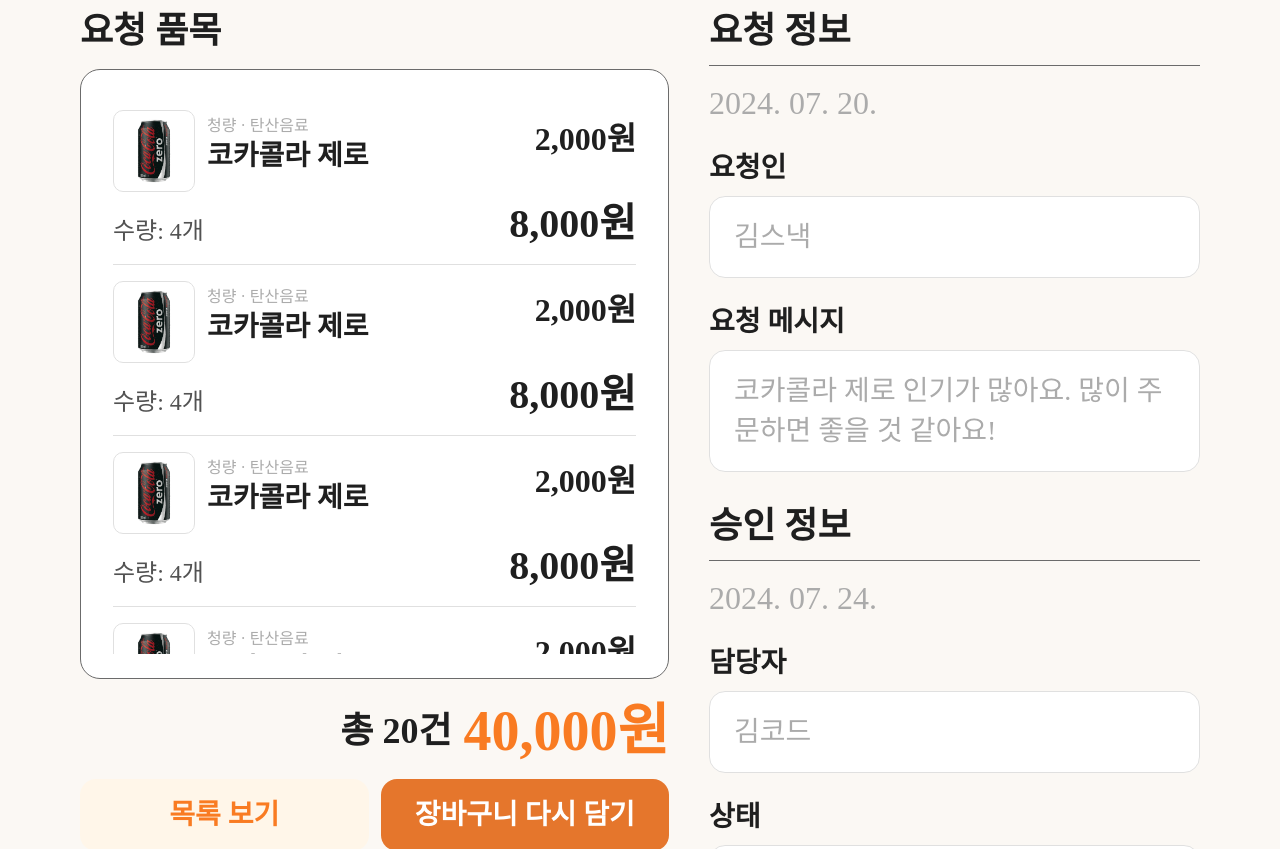
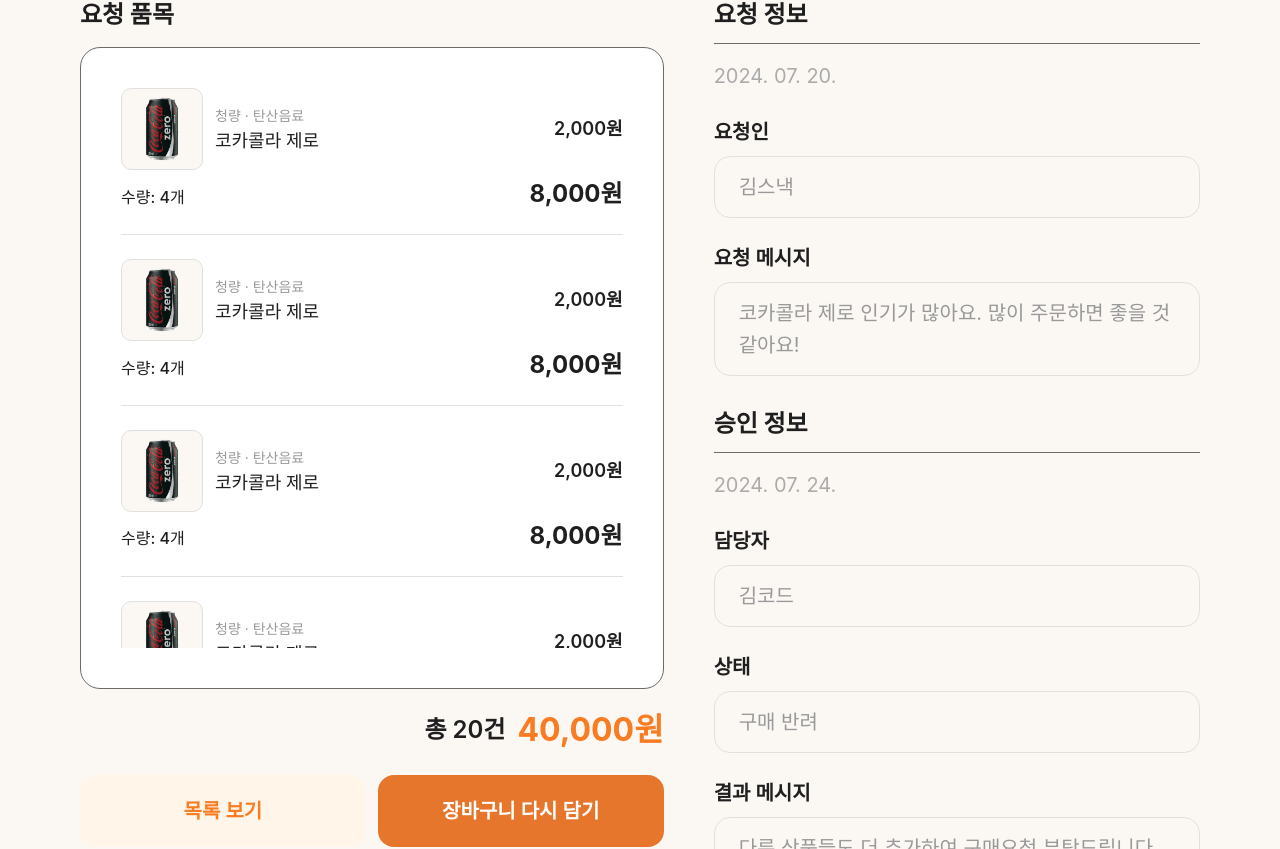
Before and after one commit to Codeit-Snack/frontend, a Next.js app: page /purchase-request-detail in a window 1280 px wide. Shown: the part 211-1060 px from the top of the page. Built offline with nearby package versions, Linux system fonts and the light colour scheme; a web font is replaced by a local one.

Commit message:
[fix]ui수정정

```diff
--- a/src/app/purchase-request-detail/page.tsx
+++ b/src/app/purchase-request-detail/page.tsx
@@ -17,10 +17,10 @@
 function InfoField({ label, value }: { label: string; value: string }) {
   return (
     <div className="space-y-2">
-      <p className="font-[Pretendard] text-[16px] font-semibold leading-[24px] text-[var(--black-black-400,#1F1F1F)] lg:text-[20px] lg:leading-[30px] xl:text-[28px] xl:leading-[40px]">
+      <p className="text_xl_semibold black_black_400_t">
         {label}
       </p>
-      <div className="rounded-[16px] border border-[var(--gray-gray-200,#E0E0E0)] bg-white px-5 py-4 font-[Pretendard] text-[15px] font-medium leading-[24px] text-[var(--gray-gray-400,#ABABAB)] lg:px-6 lg:py-5 lg:text-[18px] lg:leading-[28px] xl:text-[28px] xl:leading-[40px]">
+      <div className="self-stretch rounded-[16px] border border-[var(--gray-gray-200,#E0E0E0)] background_background_400_b flex items-start px-6 py-[14px] text_xl_regular gray_gray_500_t">
         {value}
       </div>
     </div>
@@ -49,27 +49,27 @@
 
       <main className={cn(CONTENT_PADDING_X, "pb-12 pt-3.5 md:pt-10")}>
         <div className="mx-auto w-full max-w-[1680px]">
-          <h1 className="mb-6 font-[Pretendard] text-[20px] font-semibold leading-[32px] text-[var(--black-black-400,#1F1F1F)] lg:text-[28px] lg:leading-[38px] xl:mb-10 xl:text-[42px] xl:leading-[52px]">
+          <h1 className="mb-6 text_3xl_semibold black_black_400_t xl:mb-10">
             구매 요청 내역
           </h1>
 
-          <div className="grid grid-cols-1 gap-8 lg:grid-cols-2 xl:grid-cols-[minmax(0,1.2fr)_minmax(0,1fr)] xl:gap-10">
+          <div className="grid grid-cols-1 gap-[50px] lg:grid-cols-2 xl:grid-cols-[minmax(0,1.2fr)_minmax(0,1fr)]">
             <section className="order-2 space-y-4 lg:order-1">
-              <h2 className="font-[Pretendard] text-[18px] font-semibold leading-[28px] text-[var(--black-black-400,#1F1F1F)] lg:text-[24px] lg:leading-[34px] xl:text-[36px] xl:leading-[44px]">
+              <h2 className="text_2xl_bold black_black_400_t">
                 요청 품목
               </h2>
 
-              <div className="rounded-[20px] border border-[var(--black-black-100,#6B6B6B)] bg-white px-4 py-4 sm:px-6 xl:px-8 xl:py-6">
-                <div className="h-[360px] overflow-y-auto lg:h-[460px] xl:h-[560px]">
+              <div className="rounded-[20px] border border-[var(--black-black-100,#6B6B6B)] bg-white p-6 xl:p-10">
+                <div className="-mr-6 h-[360px] overflow-y-auto pr-6 lg:h-[460px] xl:-mr-10 xl:h-[560px] xl:pr-10">
                   {DETAIL_ITEMS.map((item) => {
                     const rowTotal = item.quantity * item.unitPrice;
                     return (
                       <div
                         key={item.id}
-                        className="border-b border-[var(--gray-gray-200,#E0E0E0)] py-4 last:border-b-0"
+                        className="border-b border-[var(--gray-gray-200,#E0E0E0)] py-6 first:pt-0 last:pb-0 last:border-b-0"
                       >
-                        <div className="flex min-w-0 items-start gap-3">
-                          <div className="relative h-[62px] w-[62px] shrink-0 overflow-hidden rounded-[10px] border border-[var(--gray-gray-200,#E0E0E0)] bg-white p-3 xl:h-[82px] xl:w-[82px]">
+                        <div className="flex min-w-0 items-center gap-3">
+                          <div className="relative h-[62px] w-[62px] shrink-0 overflow-hidden rounded-[10px] border border-[var(--gray-gray-200,#E0E0E0)] background_background_400_b p-3 xl:h-[82px] xl:w-[82px]">
                             <Image
                               src={item.imageUrl}
                               alt={item.name}
@@ -78,23 +78,23 @@
                               unoptimized
                             />
                           </div>
-                          <div className="min-w-0 flex-1 pt-1">
-                            <p className="font-[Pretendard] text-[12px] font-medium leading-[18px] text-[var(--gray-gray-400,#ABABAB)] xl:text-[16px] xl:leading-[24px]">
+                          <div className="min-w-0 flex-1 flex flex-col justify-center">
+                            <p className="text_md_regular gray_gray_500_t">
                               {item.category}
                             </p>
-                            <p className="font-[Pretendard] text-[16px] font-semibold leading-[24px] text-[var(--black-black-400,#1F1F1F)] xl:text-[28px] xl:leading-[36px]">
+                            <p className="text_2lg_medium black_black_400_t">
                               {item.name}
                             </p>
                           </div>
-                          <p className="shrink-0 whitespace-nowrap pt-2 font-[Pretendard] text-[14px] font-semibold leading-[22px] text-[var(--black-black-400,#1F1F1F)] sm:text-[16px] sm:leading-[24px] xl:text-[32px] xl:leading-[42px]">
+                          <p className="shrink-0 whitespace-nowrap text_2lg_semibold black_black_400_t">
                             {formatPrice(item.unitPrice)}
                           </p>
                         </div>
                         <div className="mt-2 flex items-end justify-between">
-                          <p className="font-[Pretendard] text-[14px] font-medium leading-[22px] text-[var(--black-black-200,#525252)] sm:text-[16px] sm:leading-[24px] xl:text-[24px] xl:leading-[34px]">
+                          <p className="text_lg_medium black_black_400_t">
                             수량: {item.quantity}개
                           </p>
-                          <p className="whitespace-nowrap font-[Pretendard] text-[18px] font-bold leading-[26px] text-[var(--black-black-400,#1F1F1F)] sm:text-[20px] sm:leading-[28px] xl:text-[40px] xl:leading-[48px]">
+                          <p className="whitespace-nowrap text_2xl_bold black_black_400_t">
                             {formatPrice(rowTotal)}
                           </p>
                         </div>
@@ -106,26 +106,26 @@
               </div>
 
               <div className="flex flex-wrap items-center justify-end gap-2 pt-1 sm:gap-3">
-                <p className="font-[Pretendard] text-[20px] font-semibold leading-[30px] text-[var(--black-black-400,#1F1F1F)] lg:text-[24px] lg:leading-[34px] xl:text-[36px] xl:leading-[44px]">
+                <p className="text_2xl_semibold black_black_400_t">
                   총 {totalCount}건
                 </p>
-                <p className="whitespace-nowrap font-[Pretendard] text-[34px] font-bold leading-[42px] text-[var(--primary-orange-400,#F97B22)] lg:text-[40px] lg:leading-[48px] xl:text-[56px] xl:leading-[64px]">
+                <p className="whitespace-nowrap text_3xl_bold primary_orange_400_t">
                   {formatPrice(totalPrice)}
                 </p>
               </div>
 
-              <div className="mt-4 flex gap-3">
+              <div className="mt-6 flex gap-3">
                 <Button
                   type="button"
                   variant="outlined"
-                  className="!h-14 !min-w-0 !flex-1 !rounded-[16px] !border-0 !bg-[#FFF6E9] font-[Pretendard] !text-[18px] !font-semibold !leading-[28px] !text-[var(--primary-orange-400,#F97B22)] xl:!h-[72px] xl:!text-[28px] xl:!leading-[40px]"
+                  className="!h-14 !min-w-0 !flex-1 !rounded-[16px] !border-0 !bg-[#FFF6E9] text-center text_xl_semibold primary_orange_400_t cursor-pointer xl:!h-[72px]"
                 >
                   목록 보기
                 </Button>
                 <Button
                   type="button"
                   variant="solid"
-                  className="!h-14 !min-w-0 !flex-1 !rounded-[16px] font-[Pretendard] !text-[18px] !font-semibold !leading-[28px] xl:!h-[72px] xl:!text-[28px] xl:!leading-[40px]"
+                  className="!h-14 !min-w-0 !flex-1 !rounded-[16px] text-center text_xl_semibold gray_gray_50_t cursor-pointer xl:!h-[72px]"
                 >
                   장바구니 다시 담기
                 </Button>
@@ -142,7 +142,7 @@
                   )}
                   onClick={() => useAccordion && setRequestOpen((prev) => !prev)}
                 >
-                  <h2 className="font-[Pretendard] text-[18px] font-semibold leading-[28px] text-[var(--black-black-400,#1F1F1F)] lg:text-[24px] lg:leading-[34px] xl:text-[36px] xl:leading-[44px]">
+                  <h2 className="text_2xl_bold black_black_400_t">
                     요청 정보
                   </h2>
                   {useAccordion && (
@@ -156,7 +156,7 @@
                 </button>
                 {(requestOpen || !useAccordion) && (
                   <div className="space-y-6 pt-4">
-                    <p className="font-[Pretendard] text-[16px] font-medium leading-[24px] text-[var(--gray-gray-400,#ABABAB)] lg:text-[20px] lg:leading-[30px] xl:text-[32px] xl:leading-[42px]">
+                    <p className="text_xl_regular gray_gray_400_t">
                       {REQUEST_INFO.requestDate}
                     </p>
                     <InfoField label="요청인" value={REQUEST_INFO.requester} />
@@ -174,7 +174,7 @@
                   )}
                   onClick={() => useAccordion && setApprovalOpen((prev) => !prev)}
                 >
-                  <h2 className="font-[Pretendard] text-[18px] font-semibold leading-[28px] text-[var(--black-black-400,#1F1F1F)] lg:text-[24px] lg:leading-[34px] xl:text-[36px] xl:leading-[44px]">
+                  <h2 className="text_2xl_bold black_black_400_t">
                     승인 정보
                   </h2>
                   {useAccordion && (
@@ -188,7 +188,7 @@
                 </button>
                 {(approvalOpen || !useAccordion) && (
                   <div className="space-y-6 pt-4">
-                    <p className="font-[Pretendard] text-[16px] font-medium leading-[24px] text-[var(--gray-gray-400,#ABABAB)] lg:text-[20px] lg:leading-[30px] xl:text-[32px] xl:leading-[42px]">
+                    <p className="text_xl_regular gray_gray_400_t">
                       {APPROVAL_INFO.approvalDate}
                     </p>
                     <InfoField label="담당자" value={APPROVAL_INFO.manager} />
```
